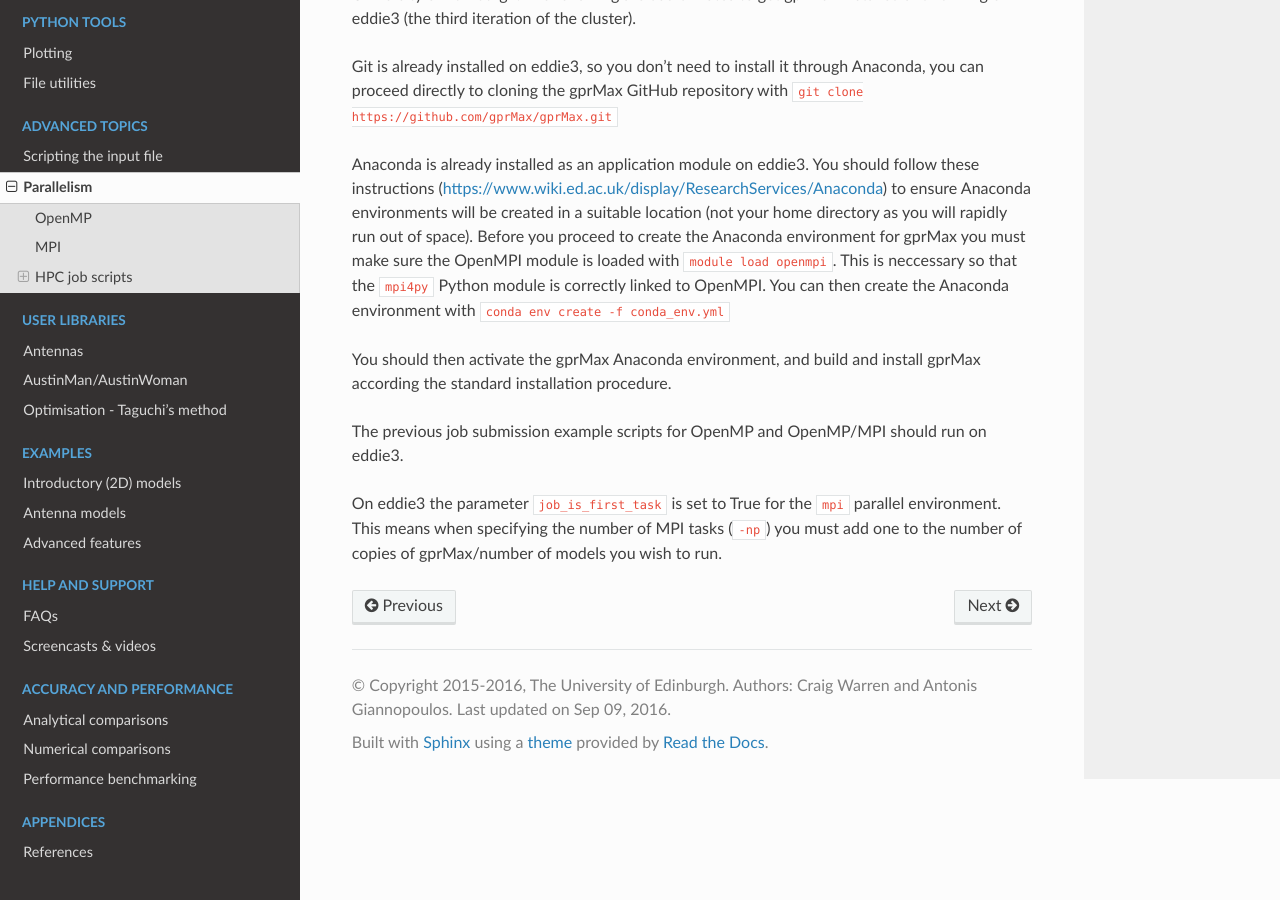
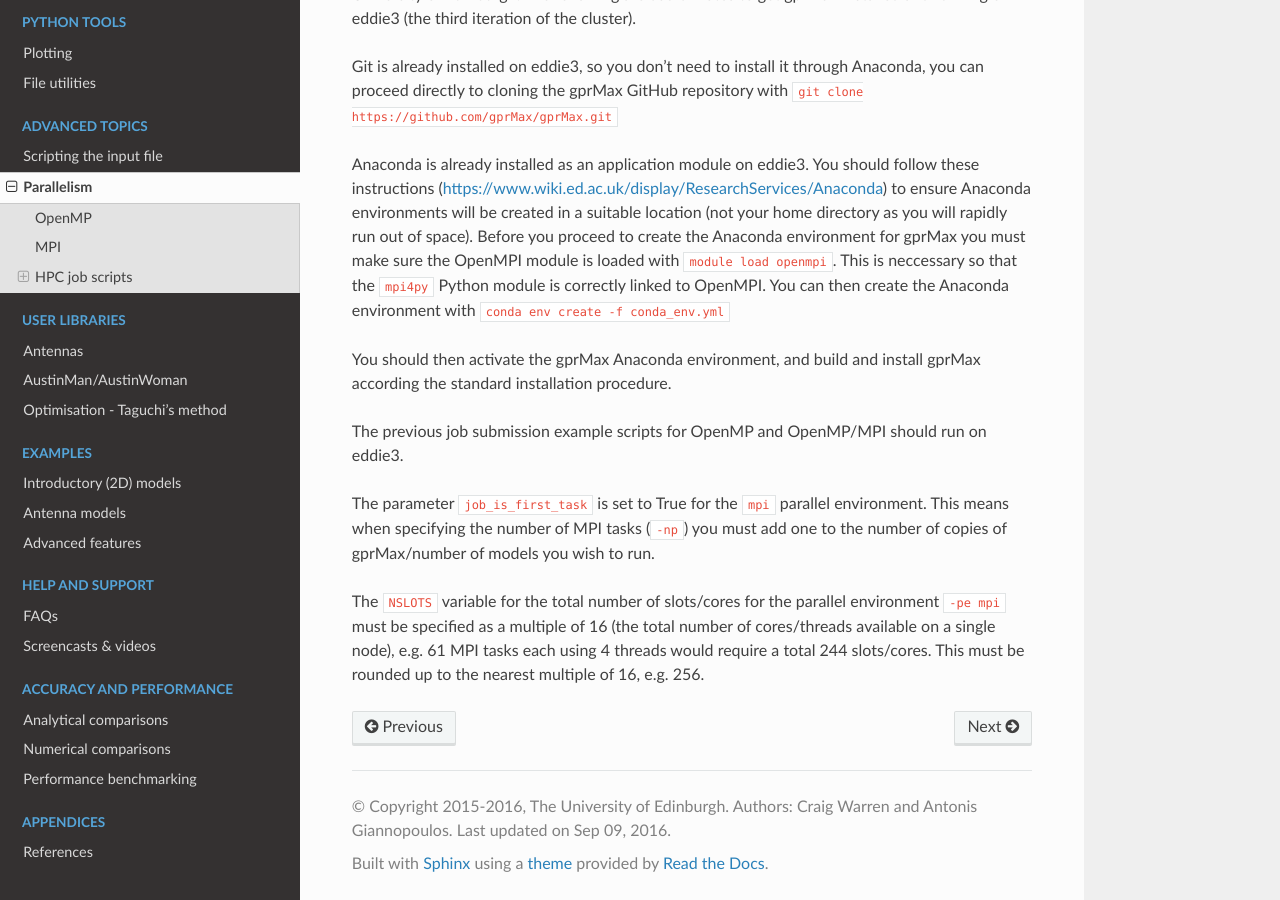
Before and after one commit to gprMax/gprMax, a Sphinx documentation site: the page built from docs/source/openmp_mpi.rst, in a window 1280 px wide and 900 px high, scrolled down 2265 px. Built offline with Sphinx 7.4.7 and the Read the Docs theme 2.0.0, drawn with Linux system fonts in a browser that asks for light colours.

Commit message:
Added more info on NSLOTS for eddie3.

```diff
--- a/docs/source/openmp_mpi.rst
+++ b/docs/source/openmp_mpi.rst
@@ -68,4 +68,6 @@ You should then activate the gprMax Anaconda environment, and build and install
 
 The previous job submission example scripts for OpenMP and OpenMP/MPI should run on eddie3.
 
-On eddie3 the parameter ``job_is_first_task`` is set to True for the ``mpi`` parallel environment. This means when specifying the number of MPI tasks (``-np``) you must add one to the number of copies of gprMax/number of models you wish to run.
+The parameter ``job_is_first_task`` is set to True for the ``mpi`` parallel environment. This means when specifying the number of MPI tasks (``-np``) you must add one to the number of copies of gprMax/number of models you wish to run.
+
+The ``NSLOTS`` variable for the total number of slots/cores for the parallel environment ``-pe mpi`` must be specified as a multiple of 16 (the total number of cores/threads available on a single node), e.g. 61 MPI tasks each using 4 threads would require a total 244 slots/cores. This must be rounded up to the nearest multiple of 16, e.g. 256.
```
